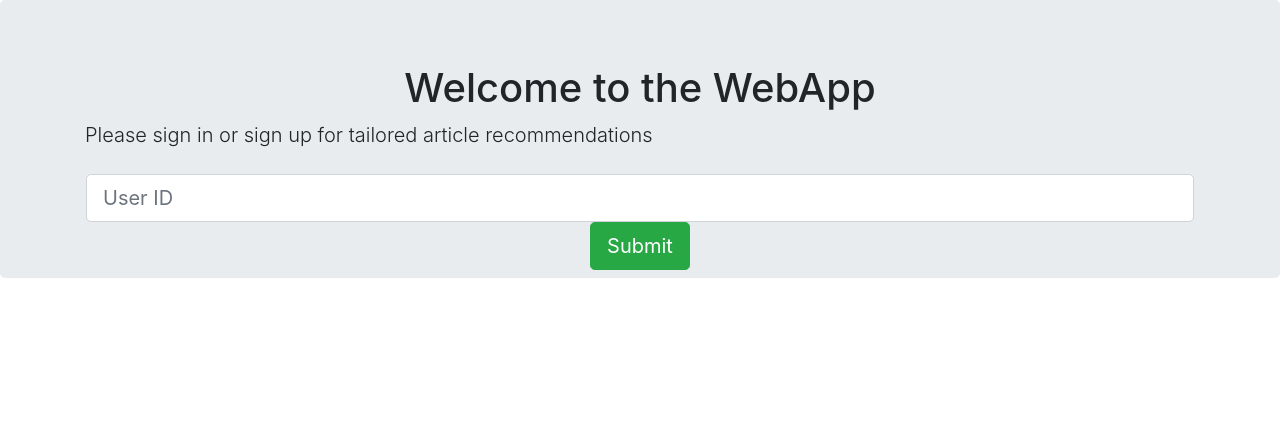
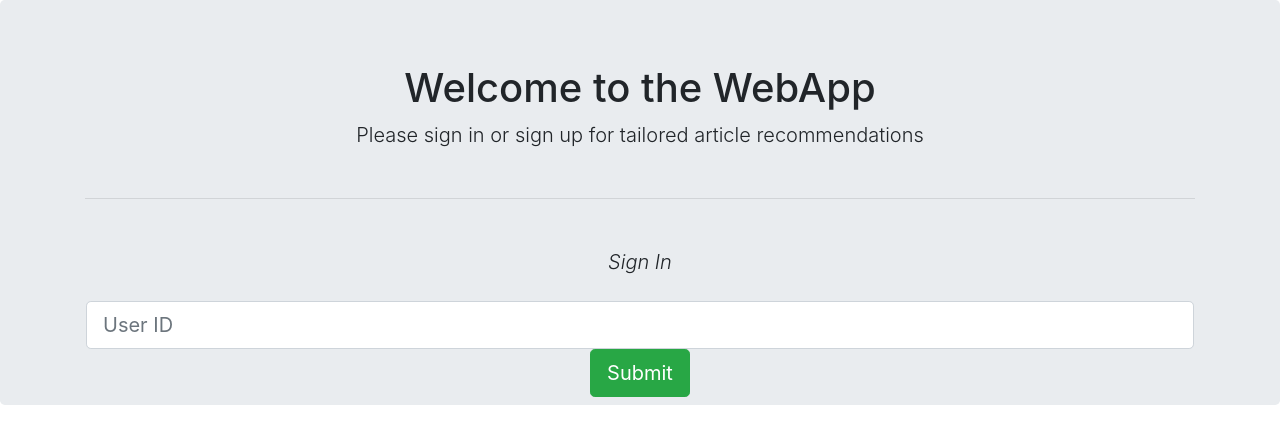
Before and after one commit to sameedakber-ai/ibm-recommendations-2, a Flask app: template templates/index.html in a window 1280 px wide. Shown: the top 444 px of the page. Run offline with Flask 2, Linux system fonts and the light colour scheme; the template is opened without the code that fills it, so the values that code supplies are empty; some libraries are stand-ins or nearby versions.

Commit message:
chore: Update header and text

```diff
--- a/templates/index.html
+++ b/templates/index.html
@@ -11,7 +11,9 @@
     <div class="jumbotron">
         <div class="container">
             <h1 class="text-center">Welcome to the WebApp</h1>
-            <p class="lead">Please sign in or sign up for tailored article recommendations</p>
+            <p class="text-center lead">Please sign in or sign up for tailored article recommendations</p>
+            <hr class="my-5">
+            <p class="text-center font-italic lead">Sign In</p>
                 <div class="row">
                     <div class="col-lg-12 form-control-lg">
                         <form action="/signin" method="POST">
```
